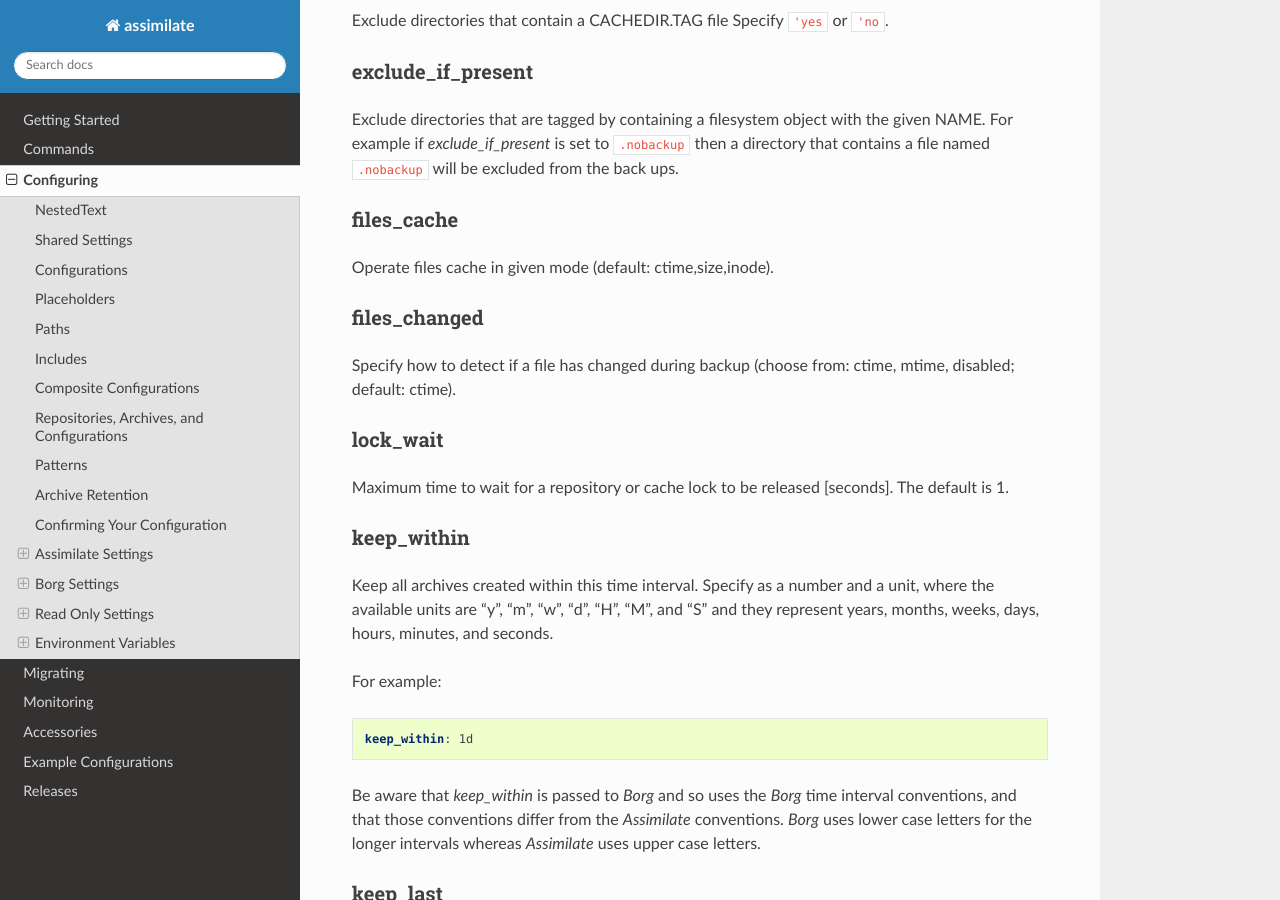
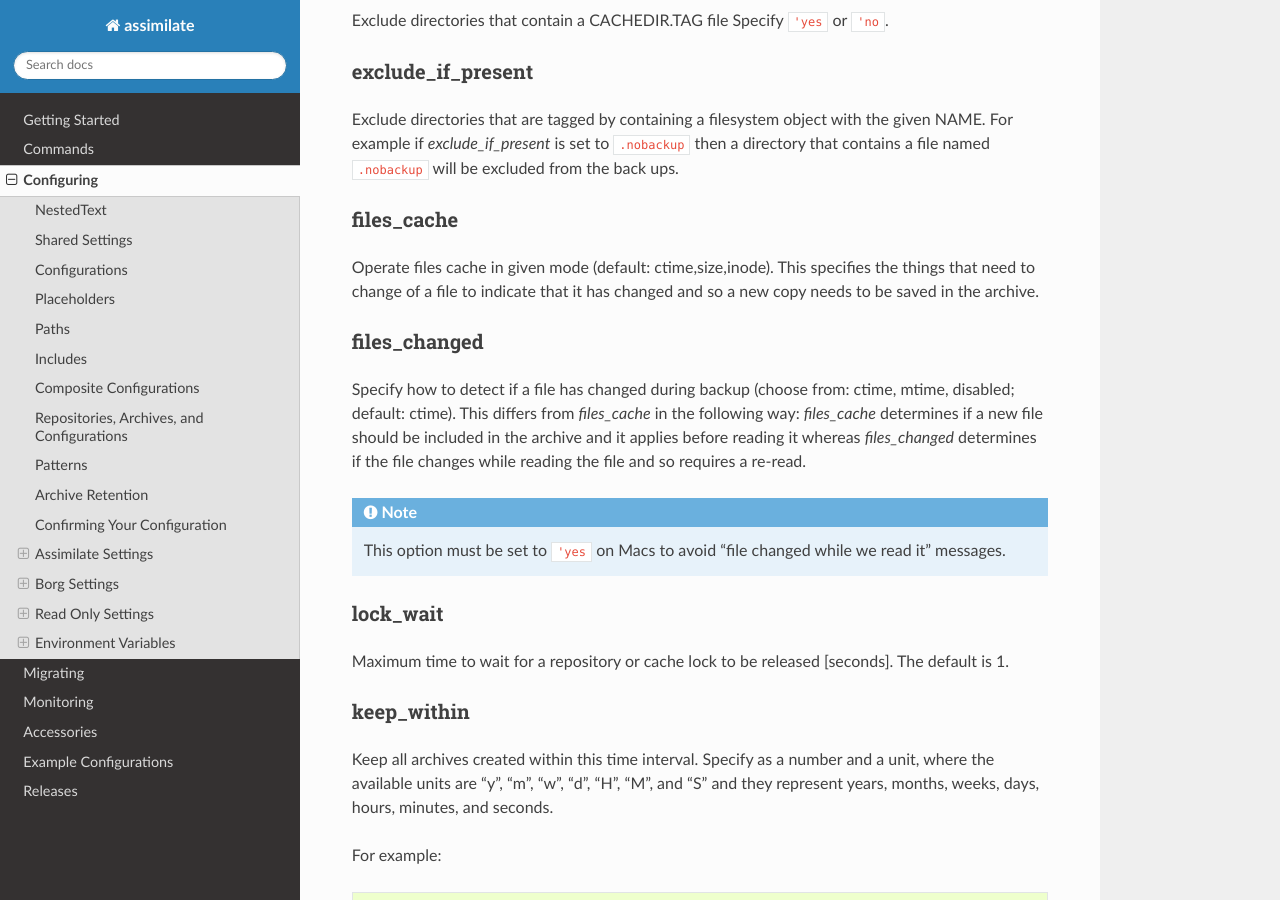
Before and after one commit to KenKundert/assimilate, a Sphinx documentation site: the page built from doc/configuring.rst, in a window 1280 px wide and 900 px high, scrolled down 26072 px. Built offline with Sphinx 7.4.7 and the Read the Docs theme 3.1.0, drawn with Linux system fonts in a browser that asks for light colours.

Commit message:
improve documentation of files_cache and files_changed options

```diff
--- a/doc/configuring.rst
+++ b/doc/configuring.rst
@@ -1605,6 +1605,8 @@ files_cache
 ~~~~~~~~~~~
 
 Operate files cache in given mode (default: ctime,size,inode).
+This specifies the things that need to change of a file to indicate that it has
+changed and so a new copy needs to be saved in the archive.
 
 
 .. _files_changed:
@@ -1613,8 +1615,15 @@ files_changed
 ~~~~~~~~~~~~~
 
 Specify how to detect if a file has changed during backup (choose from: ctime,
-mtime, disabled; default: ctime).
-
+mtime, disabled; default: ctime).  This differs from *files_cache* in the
+following way: *files_cache* determines if a new file should be included in the
+archive and it applies before reading it whereas *files_changed* determines if
+the file changes while reading the file and so requires a re-read.
+
+.. note::
+
+    This option must be set to ``'yes`` on Macs to avoid "file changed while we
+    read it" messages.
 
 .. _lock_wait:
 
--- a/doc/monitoring.rst
+++ b/doc/monitoring.rst
@@ -295,11 +295,11 @@ In addition, there are some shared settings available:
     The default is ``'magenta``.
 
 *overdue_color*:
-    The text color to use for repositories that are currently locked.
+    The text color to use for repositories that are overdue.
     The default is ``'red``.
 
 *current_color*:
-    The text color to use for repositories that are currently locked.
+    The text color to use for repositories that are current.
     The default is ``'green``.
 
 
```
